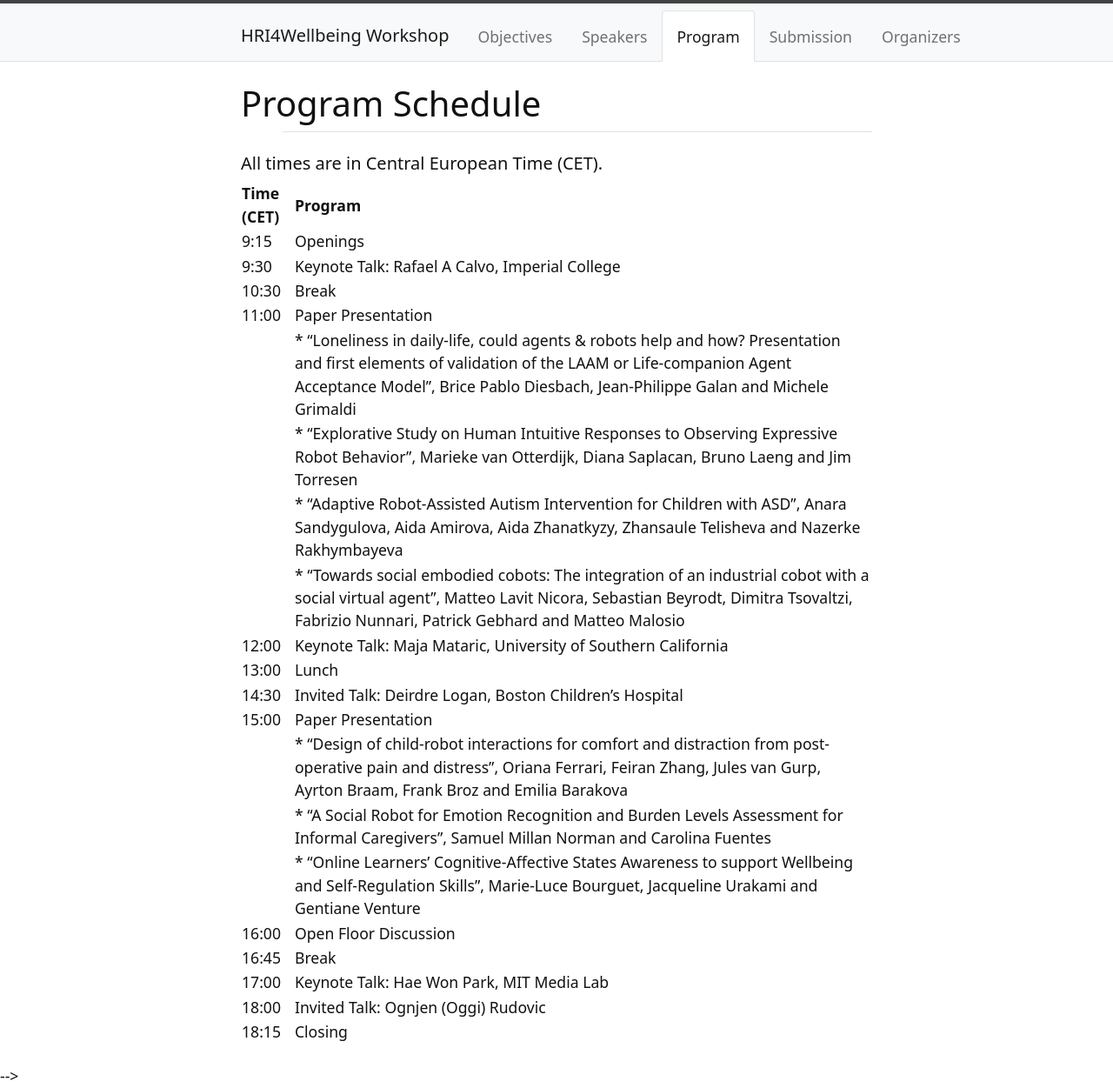
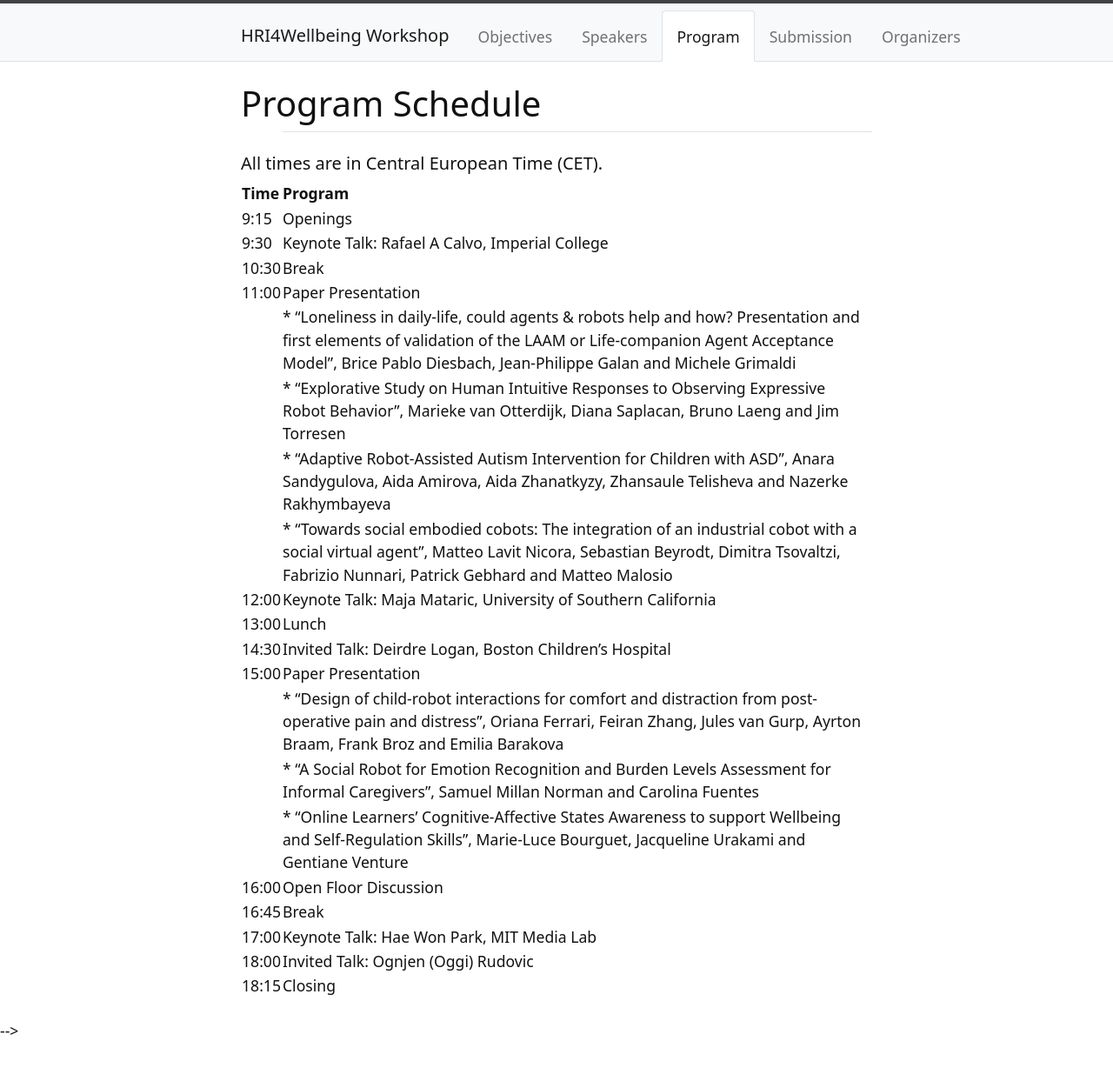
Before and after one commit to hri4wellbeing/hri4wellbeing.github.io, a Jekyll site: the page built from content/3-program.md, in a window 1280 px wide. Shown: the whole page at 87% size. Built offline with Jekyll 4.4.1, drawn with Linux system fonts in a browser that asks for light colours; after the commit the page ends 1198 px from its top, so only the background shows below that.

Commit message:
Update 3-program.md

```diff
--- a/content/3-program.md
+++ b/content/3-program.md
@@ -6,8 +6,8 @@ nav: Program
 ##### All times are in Central European Time (CET).
 
 
-| Time (CET) | Program                 |
-| ---------  | :----------------------- |
+| Time       | Program                 |
+| ---------- | :----------------------- |
 | 9:15       | Openings                |
 | 9:30       | Keynote Talk: Rafael A Calvo, Imperial College      |
 | 10:30      | Break                   |
```
